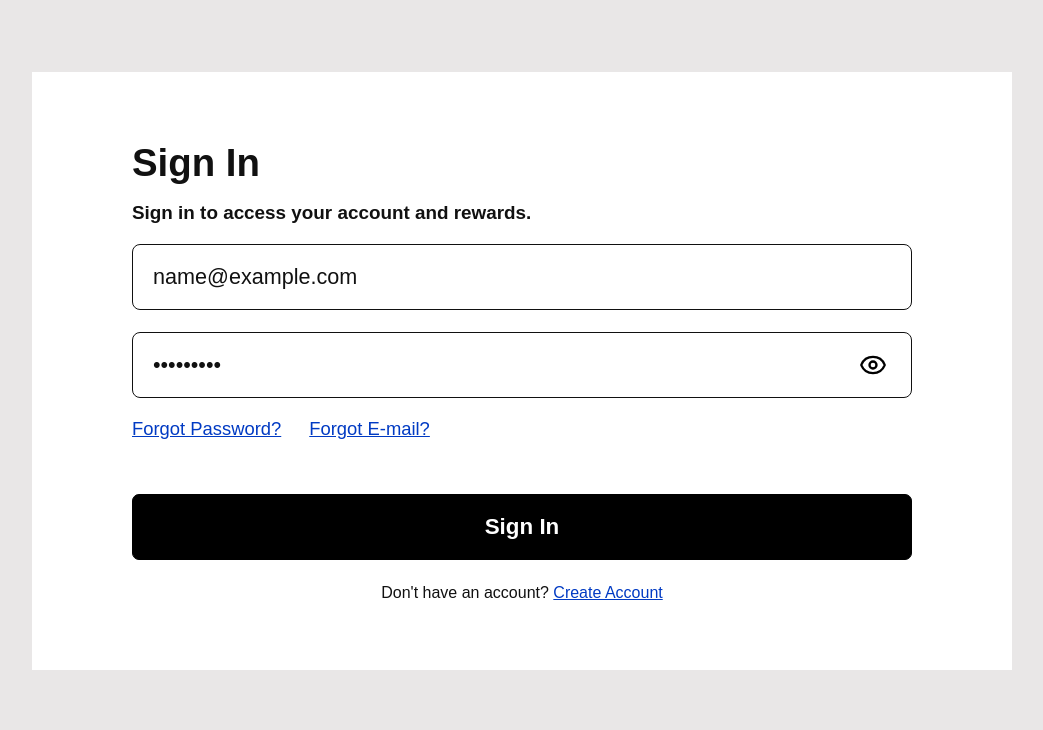
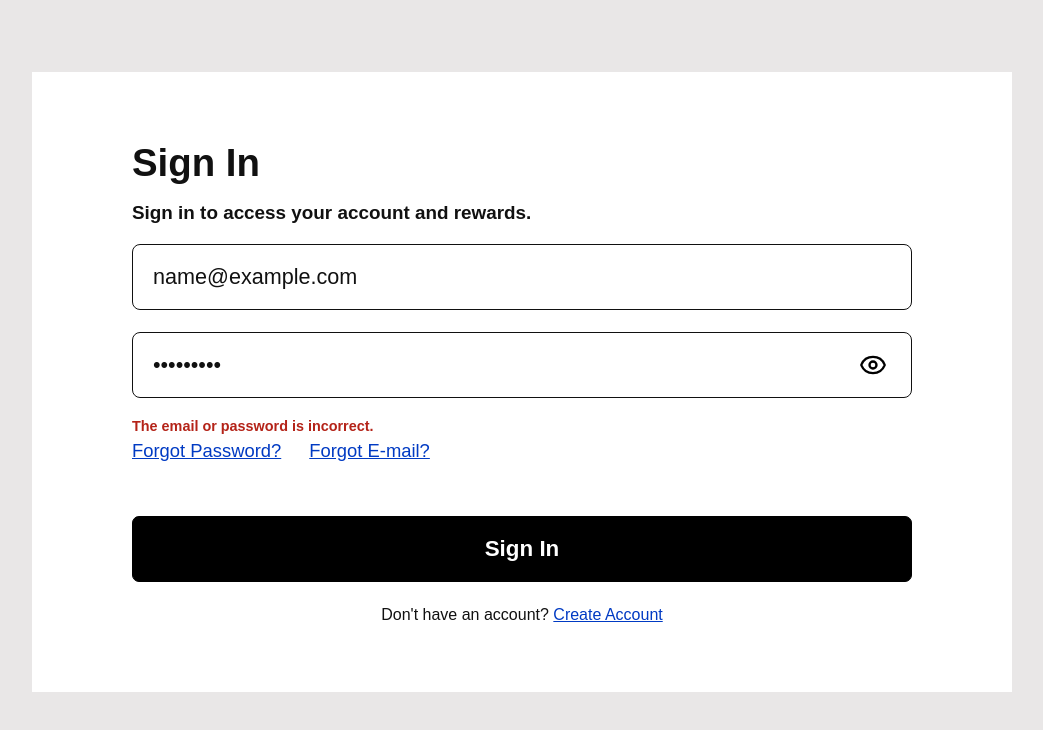
Before and after one commit to JuneYunDev/ShoesMarket, a React (Vite) app: page /signin in a window 1280 px wide. Both pictures are taken after typing "name@example.com", "Sample123" into the empty fields and a click on the button "Sign In". Shown: the part 303-1033 px from the top of the page, without its empty margins (118-1161 px from the left). Built offline with nearby package versions, Linux system fonts and the light colour scheme; a web font is replaced by a local one.

Commit message:
Implement functions in login page

```diff
--- a/src/pages/account/account.css
+++ b/src/pages/account/account.css
@@ -228,6 +228,16 @@
   margin-top: 2px;
 }
 
+/* Log-in error message style */
+.account-form__error {
+  margin: -4px 0 4px;
+
+  color: #b42318;
+
+  font-size: 0.9rem;
+  line-height: 1.5;
+}
+
 /* Tablet */
 
 @media (max-width: 900px) {
--- a/src/pages/account/loginPage.jsx
+++ b/src/pages/account/loginPage.jsx
@@ -1,17 +1,23 @@
 import { useState } from "react";
 import { Eye, EyeOff } from "lucide-react";
-import { Link } from "react-router-dom";
+import { Link, useNavigate } from "react-router-dom";
 
 import Header from "../../components/layout/header";
+import { useAccount } from "../../context/accountContext";
 import "./account.css";
 
 const LoginPage = () => {
+  const navigate = useNavigate();
+  const { login } = useAccount();
+
   const [formData, setFormData] = useState({
     email: "",
     password: "",
   });
 
   const [showPassword, setShowPassword] = useState(false);
+
+  const [errorMessage, setErrorMessage] = useState("");
 
   const handleChange = (event) => {
     const { name, value } = event.target;
@@ -20,12 +26,31 @@ const LoginPage = () => {
       ...currentData,
       [name]: value,
     }));
+
+    if (errorMessage) {
+      setErrorMessage("");
+    }
   };
 
   const handleSubmit = (event) => {
     event.preventDefault();
 
-    console.log("Login data:", formData);
+    const result = login({
+      email: formData.email,
+      password: formData.password,
+    });
+
+    if (!result.success) {
+      setErrorMessage(result.message);
+      return;
+    }
+
+    if (result.account.role === "admin") {
+      navigate("/admin/products");
+      return;
+    }
+
+    navigate("/");
   };
 
   return (
@@ -88,6 +113,12 @@ const LoginPage = () => {
                 </button>
               </div>
 
+              {errorMessage && (
+                <p className="account-form__error" role="alert">
+                  {errorMessage}
+                </p>
+              )}
+
               <div className="account-form__links">
                 <Link to="/forgot-password">Forgot Password?</Link>
 
```
